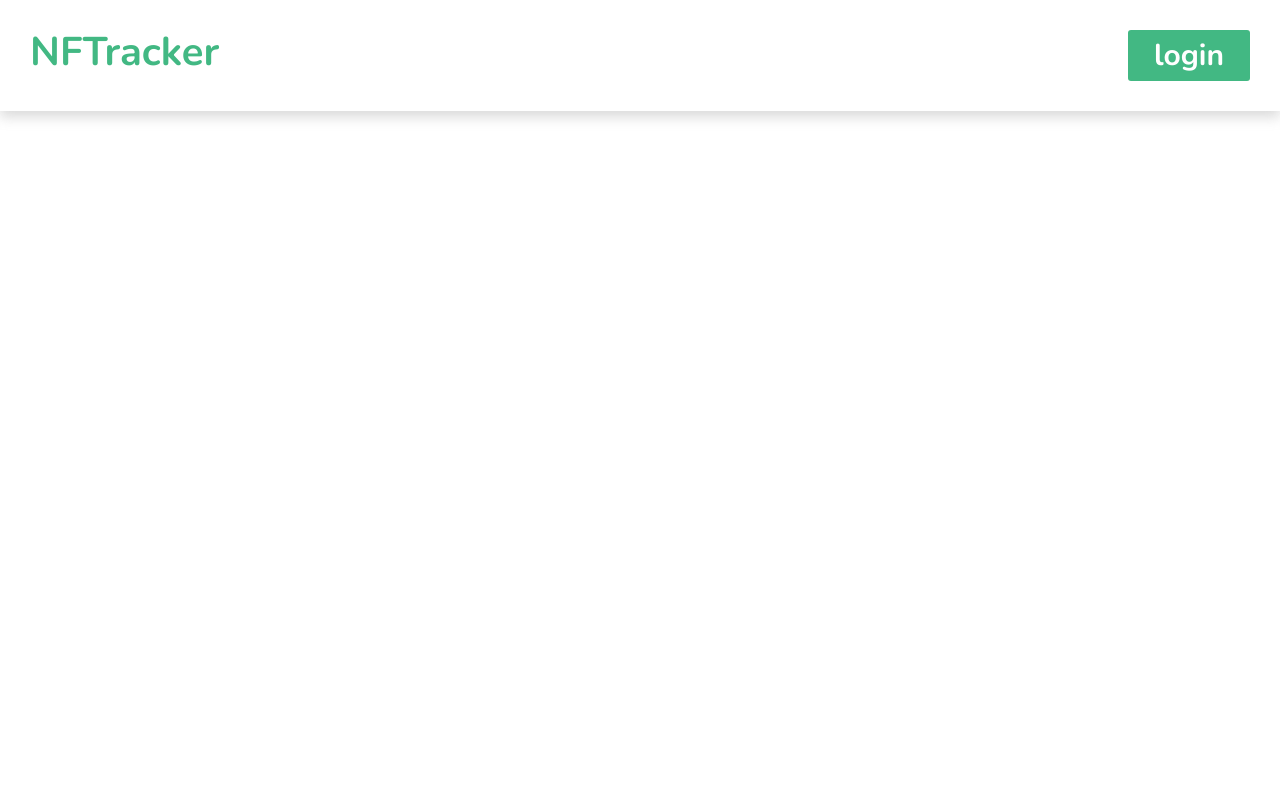
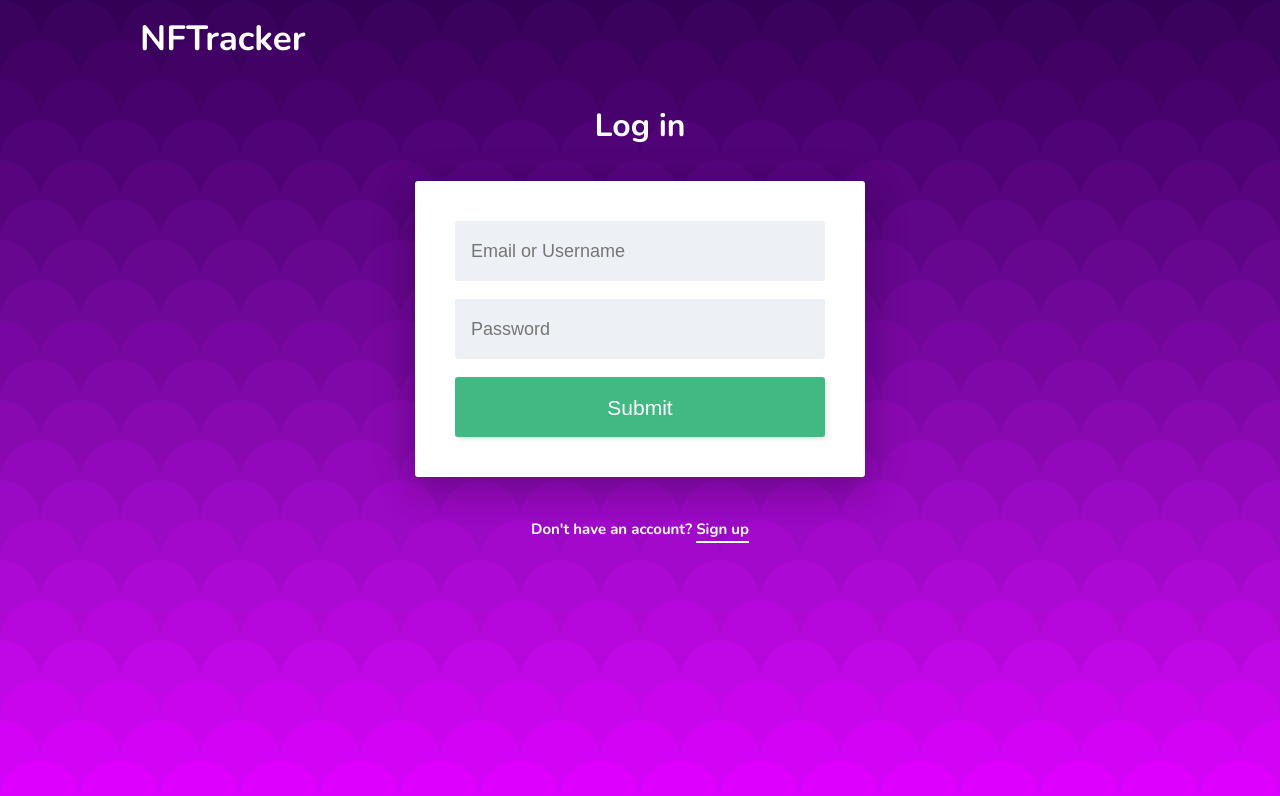
Before and after one commit to code-guy21/PixelPouch, a React (Create React App) app in the folder client/: page / in a window 1280 px wide. Shown: the top 796 px of the page. Built offline with nearby package versions, Linux system fonts and the light colour scheme.

Commit message:
updated login page styling and removed modal function and state

```diff
--- a/client/src/components/AuthForm/index.js
+++ b/client/src/components/AuthForm/index.js
@@ -4,7 +4,7 @@ import { useNavigate } from 'react-router-dom';
 import Auth from '../../utils/auth';
 import './style.css';
 
-function AuthForm({modalState}) {
+function AuthForm() {
 	const navigate = useNavigate();
 	const [toggle, setToggle] = useState(false);
 	const [formData, setFormData] = useState({
@@ -45,9 +45,9 @@ function AuthForm({modalState}) {
 	};
 
 	return (
-		<div className={modalState? "auth": "auth hide"}>
+		<div className='wrapper'>
 			<h3 className='heading'>{toggle ? 'Sign up' : 'Log in'} </h3>
-			<form>
+			<form className='auth'>
 				<input
 					id='option'
 					className='form_input'
@@ -73,16 +73,16 @@ function AuthForm({modalState}) {
 				<button id='submit' className='option' onClick={handleFormSubmit}>
 					Submit
 				</button>
+				<span id='feedback' className={formError ? '' : 'hide'}>
+					failed to {toggle ? 'register' : 'log in'}
+				</span>
 			</form>
-			<span id='feedback' className={formError ? '' : 'hide'}>
-				failed to {toggle ? 'register' : 'log in'}
-			</span>
+
 			<div id='switch'>
 				<label>
 					{toggle ? 'Already have an account? ' : "Don't have an account? "}
 				</label>
 				<a
-
 					onClick={() => {
 						setToggle(!toggle);
 						setFormData({
@@ -95,7 +95,6 @@ function AuthForm({modalState}) {
 					}}>
 					{toggle ? 'Log in' : 'Sign up'}
 				</a>
-
 			</div>
 		</div>
 	);
--- a/client/src/components/AuthForm/style.css
+++ b/client/src/components/AuthForm/style.css
@@ -1,24 +1,8 @@
-.auth {
-	display: flex;
-	flex-direction: column;
-	padding: 4rem;
-	border-radius: 0.3rem;
-	background-color: white;
-	position: absolute;
-	left: 50%;
-	top: 50%;
-	transform: translate(-50%, -50%);
-	box-shadow: 0 0 50px rgb(0 0 0 / 50%);
-	z-index: 100;
-	max-width: 45rem;
-	width: 50%;
-}
-
 .form_input {
 	margin-bottom: 1.8rem;
 	padding: 18px 16px 17px 16px;
 	border-radius: 0.3rem;
-	font-size: 2.1rem;
+	font-size: 1.8rem;
 	background-color: #edf1f5;
 	line-height: 2.5rem;
 	border: none;
@@ -40,7 +24,7 @@ input:focus {
 	cursor: pointer;
 	line-height: 2.5rem;
 	border: 0;
-	-webkit-appearance: none;
+	box-shadow: 2px 2px 4px 0 rgb(0 0 0 / 12%);
 }
 
 .option:hover {
@@ -48,14 +32,16 @@ input:focus {
 }
 
 #switch {
-	font-size: 1.4rem;
-	align-self: center;
-	margin: 1rem 0rem;
+	font-size: 1.5rem;
+	text-align: center;
+	margin-top: 38px;
+	padding-bottom: 40px;
+	line-height: 2.8rem;
 }
 
 #switch a {
 	display: inline-block;
-	background-image: linear-gradient(to bottom, black 0%, black 100%);
+	background-image: linear-gradient(to bottom, white 0%, white 100%);
 	background-repeat: repeat-x;
 	background-size: 1px 2px;
 	background-position: 0 100%;
@@ -70,16 +56,11 @@ input:focus {
 	padding: 0;
 }
 
-label {
-	align-self: center;
-	margin-bottom: 1rem;
-	font-size: 1.5rem;
-}
-
 .heading {
-	font-size: 2.5rem;
-	align-self: center;
-	margin-bottom: 18px;
+	font-size: 3.2rem;
+	text-align: center;
+	margin: 21px 0 30px;
+	line-height: 5.1rem;
 }
 
 #feedback {
@@ -88,18 +69,25 @@ label {
 	color: red;
 }
 
-form {
+.auth {
 	display: flex;
 	flex-direction: column;
 	margin-bottom: 1.8rem;
+	padding: 4rem;
+	border-radius: 0.3rem;
+	background-color: white;
+	box-shadow: 0 10px 40px 0 rgb(0 0 0 / 30%);
+	max-width: 45rem;
+	margin: 0 auto;
 }
 
 .hide {
 	display: none;
 }
 
-@media screen and (max-width: 600px) {
+@media screen and (max-width: 700px) {
 	.auth {
-		width: initial;
+		max-width: 345px;
+		padding: 25px 25px;
 	}
 }
--- a/client/src/index.css
+++ b/client/src/index.css
@@ -1,26 +1,26 @@
 @import url('https://fonts.googleapis.com/css2?family=Nunito:wght@700&display=swap');
 
 * {
-	margin: 0px;
-	padding: 0px;
+	margin: 0;
+	padding: 0;
+	box-sizing: border-box;
 }
 
-*,
 *::before,
 *::after {
 	box-sizing: inherit;
 }
 
 html {
-	box-sizing: border-box;
 	font-size: 62.5%;
+	line-height: 1rem;
+	height: 100%;
 }
 
 body {
 	font-family: 'Nunito', sans-serif;
-	min-height: 100vh;
-	line-height: 2.5rem;
-	height: 100vh;
+	height: 100%;
+	color: white;
 }
 
 #root {
--- a/client/src/pages/Home/index.js
+++ b/client/src/pages/Home/index.js
@@ -3,25 +3,17 @@ import AuthForm from '../../components/AuthForm';
 import './style.css';
 
 function Home() {
-	const [modalState, setModalState] = useState(false);
-
 	return (
 		<div className='home'>
 			<div className='container'>
-				<nav className="loginNav">
-					<h3 className='title'>NFTracker</h3>
-				<button className='login' onClick={() => setModalState(!modalState)}>
-					login
-				</button>
-				</nav>
+				<header>
+					<nav className='loginNav'>
+						<h3 className='title'>NFTracker</h3>
+					</nav>
+				</header>
 
+				<AuthForm />
 			</div>
-			<div
-				onClick={() => setModalState(!modalState)}
-				className={modalState ? 'overlay' : 'overlay hide'}>
-
-			</div>
-			<AuthForm modalState={modalState}/>
 		</div>
 	);
 }
--- a/client/src/pages/Home/style.css
+++ b/client/src/pages/Home/style.css
@@ -1,15 +1,16 @@
 .home {
-	height: 100%;
-	display: flex;
-	align-items: center;
-	flex-direction: column;
+	min-height: 100%;
+	background: url(../../images/dragon-scales.svg);
 }
 
 .title {
-	font-size: 4rem;
-	color: #42b883;
+	font-size: 3.5rem;
+	margin: 3.4rem 2rem 3.5rem 5rem;
 }
-
+.wrapper {
+	max-width: 1200px;
+	margin: 0 auto;
+}
 .login {
 	font-size: 3rem;
 	text-decoration: none;
@@ -27,10 +28,8 @@
 }
 
 .container {
-	width: 100%;
-	display: flex;
-	justify-content: center;
-	box-shadow: 0px 6px 12px 0px #90909054;
+	max-width: 1400px;
+	margin: 0 auto;
 }
 
 .login:hover {
@@ -38,25 +37,19 @@
 }
 
 .loginNav {
-	width: 100%;
 	display: flex;
-	justify-content: space-between;
-	align-items: baseline;
-	padding: 3rem;
+	align-items: flex-start;
 	flex-direction: row;
-	max-width: 1280px;
-}
-
-.overlay {
-	position: absolute;
-	top: 0;
-	bottom: 0;
-	left: 0;
-	right: 0;
-	background: rgba(0, 0, 0, 0.5);
-	display: flex;
+	max-width: 1100px;
+	margin: 0 auto;
 }
 
 .hide {
 	display: none;
 }
+
+.modalContainer {
+	background: rgba(0, 0, 0, 0.5);
+	overflow-x: hidden;
+	overflow-y: auto;
+}
```
Also changed, not shown: client/src/images/dragon-scales.svg (added).
